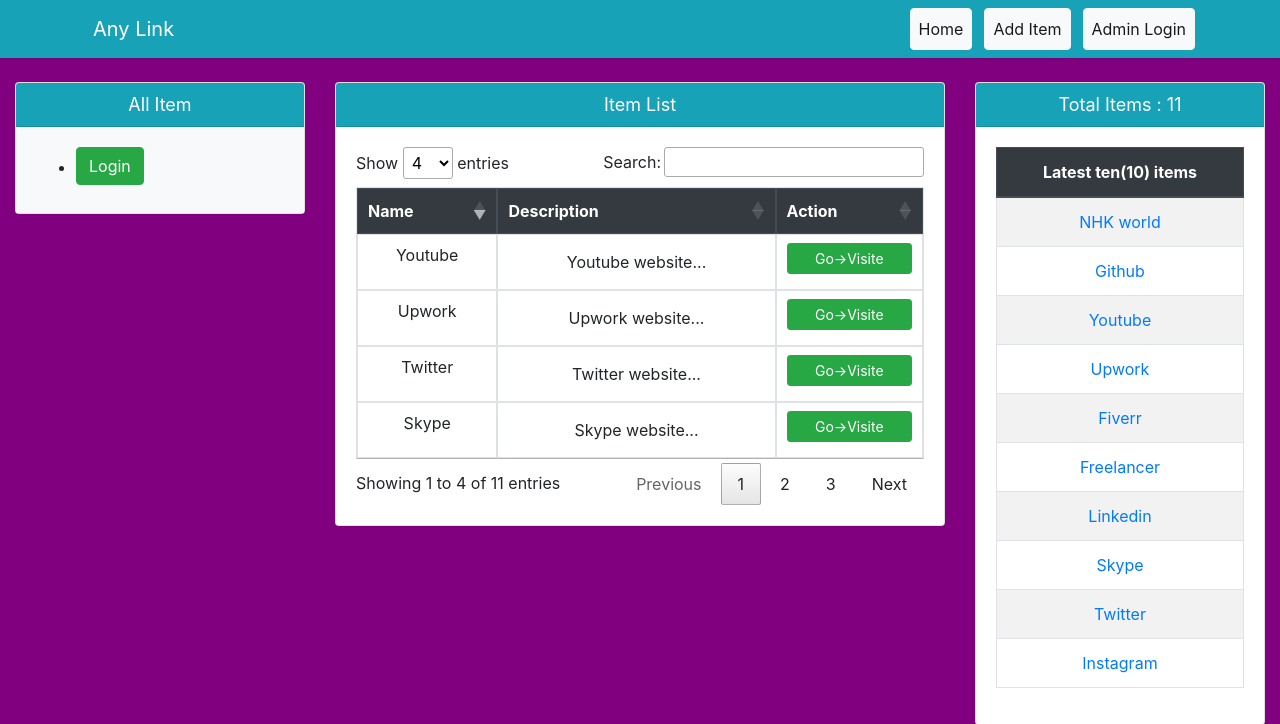
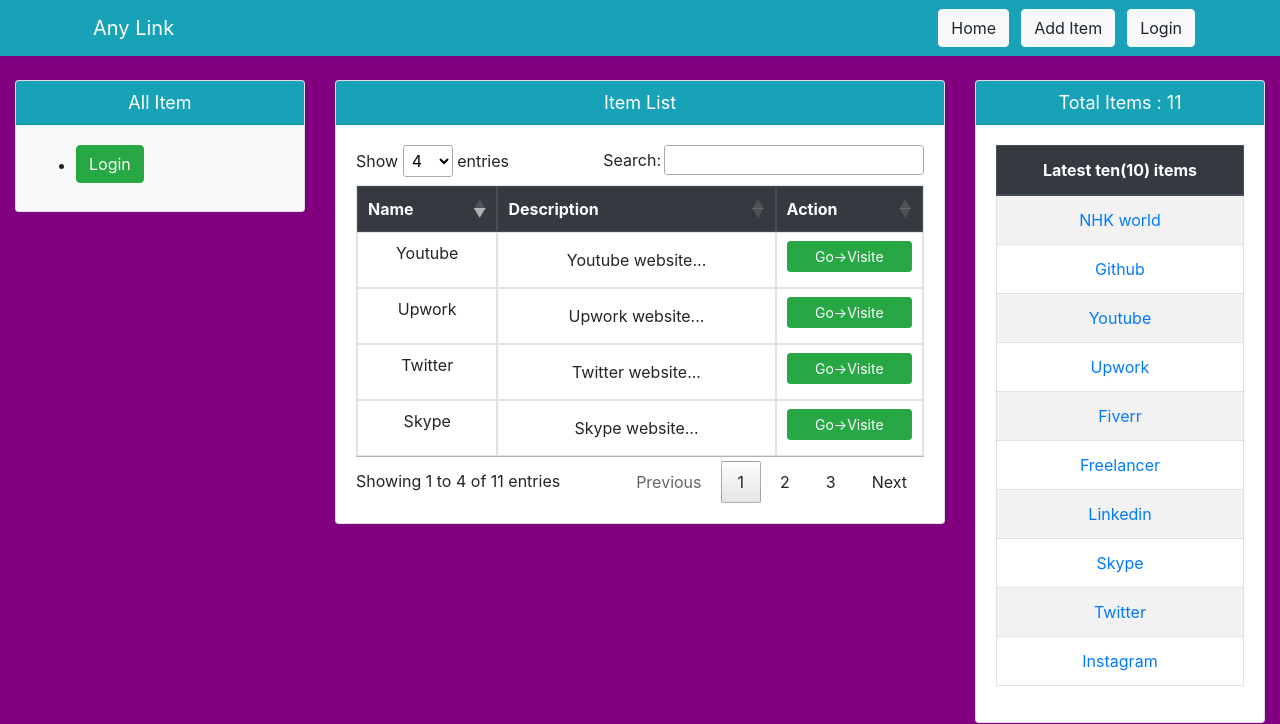
Before and after one commit to aslamcsebd/anyLink, a PHP site: page /admin.php in a window 1280 px wide. Shown: the top 724 px of the page. Run offline with PHP 8.4, Linux system fonts and the light colour scheme; data comes from the database, SQL or seed files in the repository; some libraries are stand-ins or nearby versions.

Commit message:
Button design change

```diff
--- a/admin.php
+++ b/admin.php
@@ -139,11 +139,11 @@
                         <form action="" method="post">
                            <div class="form-group">
                               <label>Admin ID</label>
-                              <input type="text" class="form-control" name="adminId" placeholder="admin ID" required>
+                              <input type="text" class="form-control" name="adminId" value="admin" placeholder="admin ID" required>
                            </div>
                            <div class="form-group">
                               <label>admin Password</label>
-                              <input type="password" class="form-control" name="password" placeholder="password" required>
+                              <input type="password" class="form-control" name="password" value="admin" placeholder="password" required>
                            </div>
                            <button type="submit" name="adminLogin" class="btn btn-info">Login</button>
                         </form>
--- a/include/header.php
+++ b/include/header.php
@@ -8,10 +8,8 @@
       <link rel="stylesheet" href="css/bootstrap.min.css">
       <link rel="stylesheet" href="css/style.css">
    </head>
-
    <body>
       <!-------------- navbar  -------------->
-
       <nav class="navbar navbar-expand-md navbar-light shadow-sm">
          <div class="container">
             <a class="navbar-brand" href="index.php">
@@ -20,32 +18,28 @@
             <button class="navbar-toggler" type="button" data-toggle="collapse" data-target="#navbarSupportedContent" aria-controls="navbarSupportedContent" aria-expanded="false" aria-label="{{ __('Toggle navigation') }}">
             <span class="navbar-toggler-icon"></span>
             </button>
-
             <div class="collapse navbar-collapse" id="navbarSupportedContent">
                <!-- Left Side Of Navbar -->
                <ul class="navbar-nav navbar-light ml-auto">
                   <li class="nav-item active">
-                        <a class="nav-link btn btn-light" href="index.php">Home<span class="sr-only">(current)</span></a>
+                     <a class="btn btn-light" href="index.php">Home</a>
                   </li>
-
                   <?php if (!isset($_SESSION['adminLogin'])) { ?>
                   <li class="nav-item active">
-                           <a class="nav-link btn btn-light" href="admin.php">Add Item<span class="sr-only">(current)</span></a>
+                     <a class="btn btn-light" href="admin.php">Add Item</a>
                   </li>
                   <li class="nav-item active">
-                        <a class="nav-link btn btn-light" href="admin.php">Admin Login<span class="sr-only">(current)</span></a>
+                     <a class="btn btn-light" href="admin.php">Login</a>
                   </li>
                   <?php } ?>
                   <?php if (isset($_SESSION['adminLogin'])) { ?>
                   <li class="nav-item active">
-                           <a class="nav-link btn btn-light" href="admin.php">Admin<span class="sr-only">(current)</span></a>
+                     <a class="btn btn-light" href="admin.php">Admin</a>
                   </li>
                   <li class="nav-item active">
-                           <a class="nav-link btn btn-danger" href="logout.php">Logout<span class="sr-only">(current)</span></a>
+                     <a class="btn btn-danger" href="logout.php">Logout</a>
                   </li>
-
                   <?php } ?>
-
                </ul>
             </div>
          </div>
--- a/index.php
+++ b/index.php
@@ -13,7 +13,7 @@
    <div class="wrapper">
       <div class="container-fluid">
          <div class="row justify-content-center mt-4">
-               <div class="col-12 col-sm-6 col-md-6">
+            <div class="col-12 col-sm-8 col-md-8">
                <div class="card">
                   <?php if(isset($_SESSION['itemDelete'])) { ?>
                      <div class="alert alert-danger">
@@ -58,7 +58,7 @@
                    </div>
                </div>
             </div>
-               <div class="col-12 col-sm-6 col-md-3">
+            <div class="col-12 col-sm-4 col-md-4">
                <div class="card">
                   <div class="card-header bg-info">
                      <span>Total Items : <?php echo $rowCount; ?></span>
```
Lines whose indentation alone changed are shown as unchanged.
